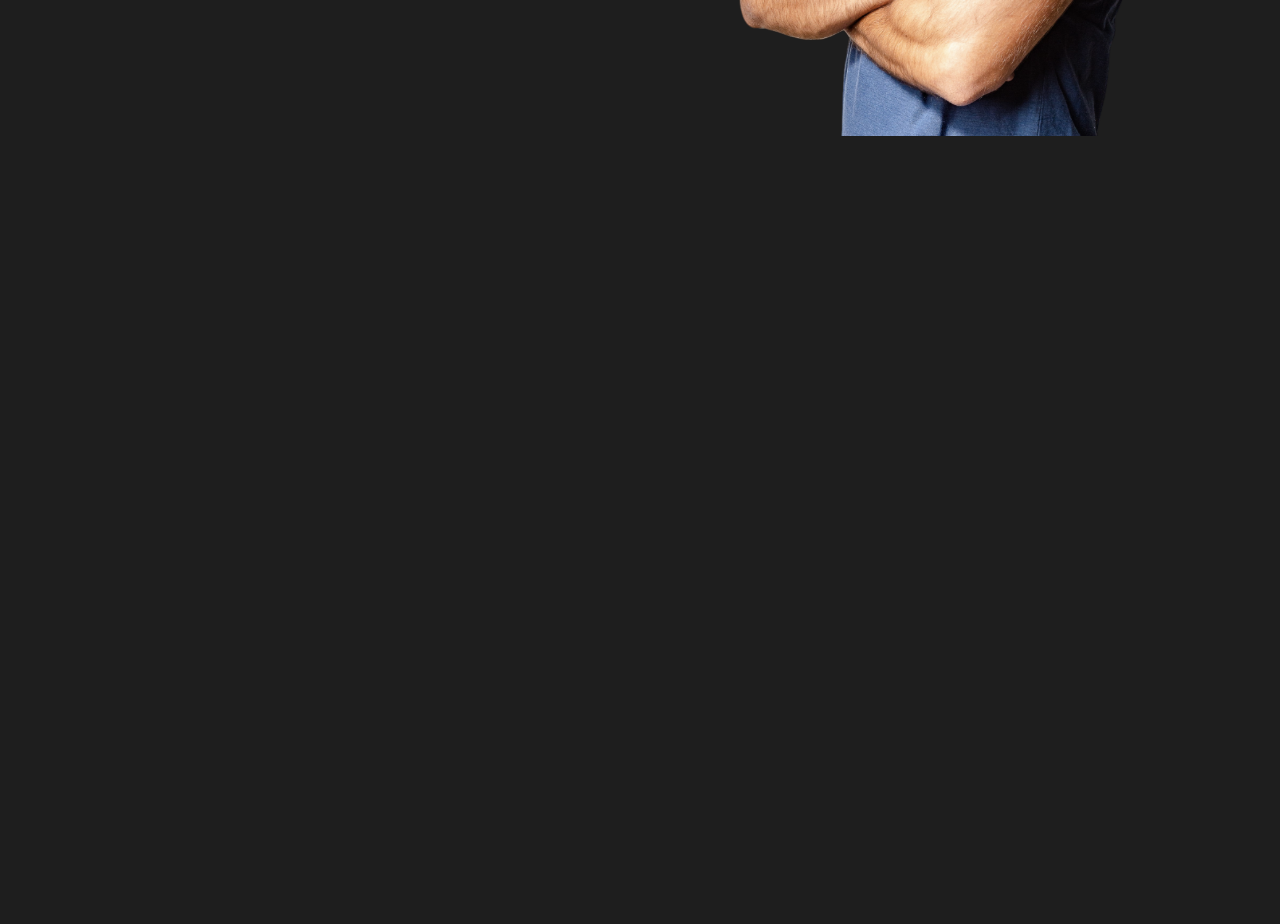
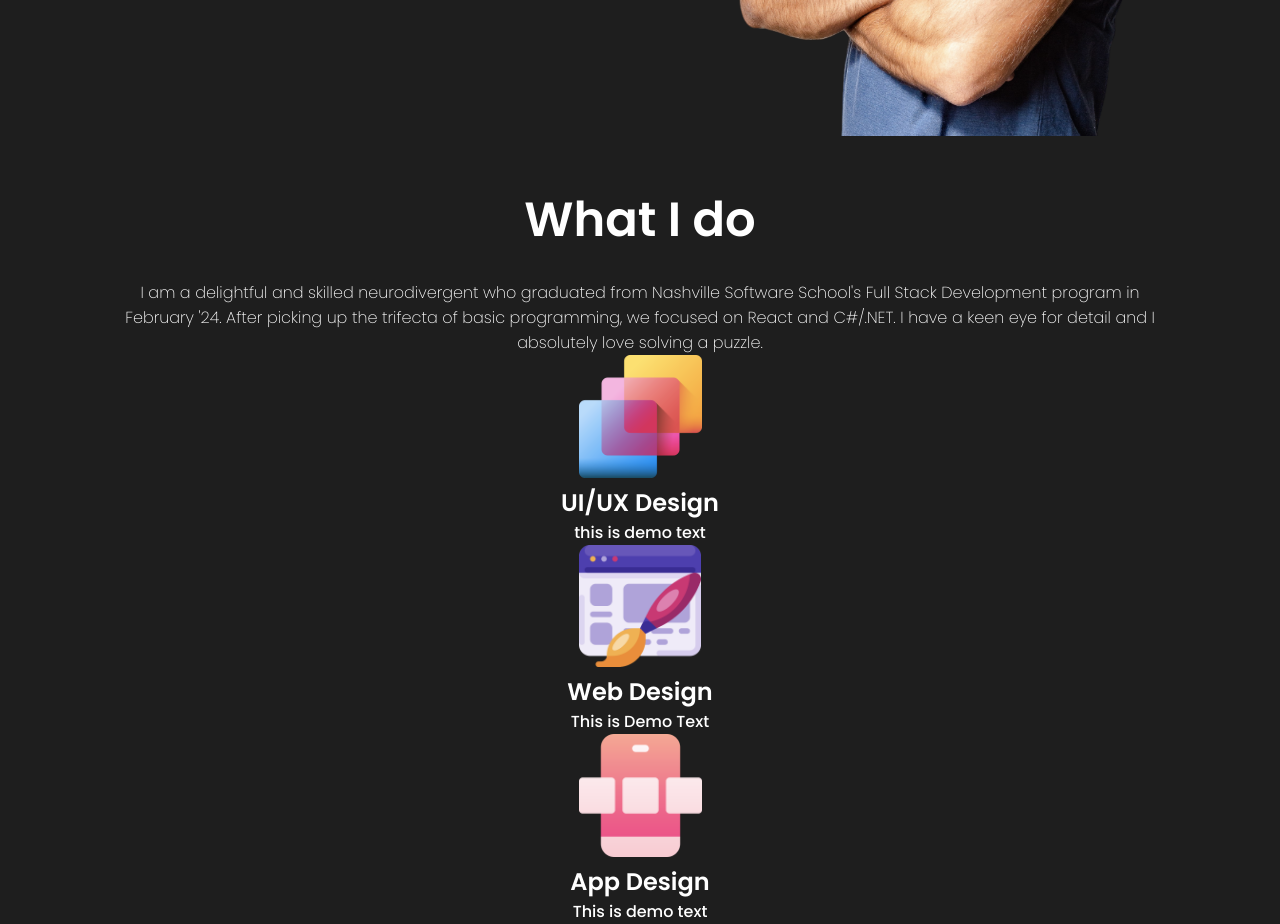
Before and after one commit to Foxglovery/portfolio, a React (Create React App) app: page / in a window 1280 px wide. Shown: the part 680-1604 px from the top of the page. Before the commit the page ends 880 px from the top, so only its background shows below. Built offline with nearby package versions, Linux system fonts and the light colour scheme.

Commit message:
fleshing out About section

```diff
--- a/src/App.js
+++ b/src/App.js
@@ -1,10 +1,12 @@
 import Navbar from "./components/Navbar/Navbar";
 import Intro from "./components/Intro/Intro";
+import Skills from "./components/Skills/Skills";
 function App() {
   return (
     <div className="App">
       <Navbar />
       <Intro />
+      <Skills />
     </div>
   );
 }
--- a/src/components/Navbar/Navbar.css
+++ b/src/components/Navbar/Navbar.css
@@ -1,4 +1,5 @@
 .Navbar {
+  background: rgb(30, 30, 30);
   height: 5rem;
   width: 100vw;
   max-width: 75rem;
--- /dev/null
+++ b/src/components/Skills/Skills.css
@@ -0,0 +1,23 @@
+#skills {
+  overflow: hidden;
+  width: 100vw;
+  max-width: 65rem;
+  display: flex;
+  flex-direction: column;
+  align-items: center;
+  justify-content: center;
+  text-align: center;
+  margin: 0 auto;
+}
+
+.skillTitle {
+  font-size: 3rem;
+  font-weight: 600;
+  padding-top: 3rem;
+  margin-bottom: 1.5rem;
+}
+
+.skillDesc {
+  font-weight: 200;
+  font-size: 1rem;
+}
--- /dev/null
+++ b/src/components/Skills/Skills.js
@@ -0,0 +1,44 @@
+import React from "react";
+import "./Skills.css";
+import UIDesign from "../../assets/ui-design.png";
+import WebDesign from "../../assets/website-design.png";
+import AppDesign from "../../assets/app-design.png";
+const Skills = () => {
+  return (
+    <section id="skills">
+      <span className="skillTitle">What I do</span>
+      <span className="skillDesc">
+        I am a delightful and skilled neurodivergent who graduated from
+        Nashville Software School's Full Stack Development program in February
+        '24. After picking up the trifecta of basic programming, we focused on
+        React and C#/.NET. I have a keen eye for detail and I absolutely love
+        solving a puzzle.{" "}
+      </span>
+      <div className="skillBars">
+        <div className="skillBar">
+          <img src={UIDesign} className="skillBarImg" alt="UIDesign" />
+          <div className="skillBarText">
+            <h2>UI/UX Design</h2>
+            <p>this is demo text</p>
+          </div>
+        </div>
+        <div className="skillBar">
+          <img src={WebDesign} className="skillBarImg" alt="WebDesign" />
+          <div className="skillBarText">
+            <h2>Web Design</h2>
+            <p>This is Demo Text</p>
+          </div>
+        </div>
+        <div className="skillBar">
+          <img src={AppDesign} className="skillBarImg" alt="AppDesign" />
+          <div className="skillBarText">
+            <h2>App Design</h2>
+            <p>This is demo text</p>
+          </div>
+        </div>
+      </div>
+    </section>
+  );
+};
+
+export default Skills;
```
